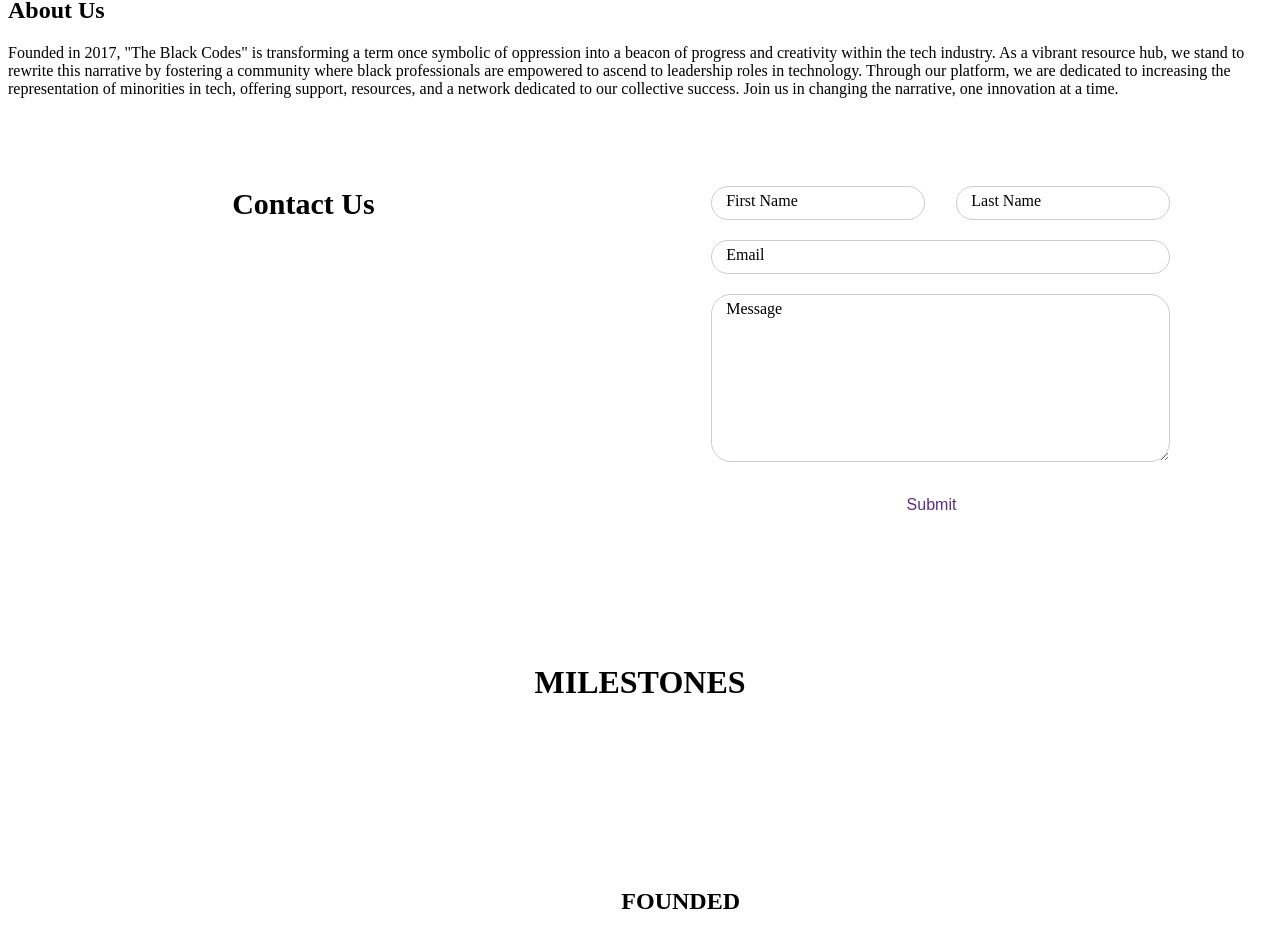
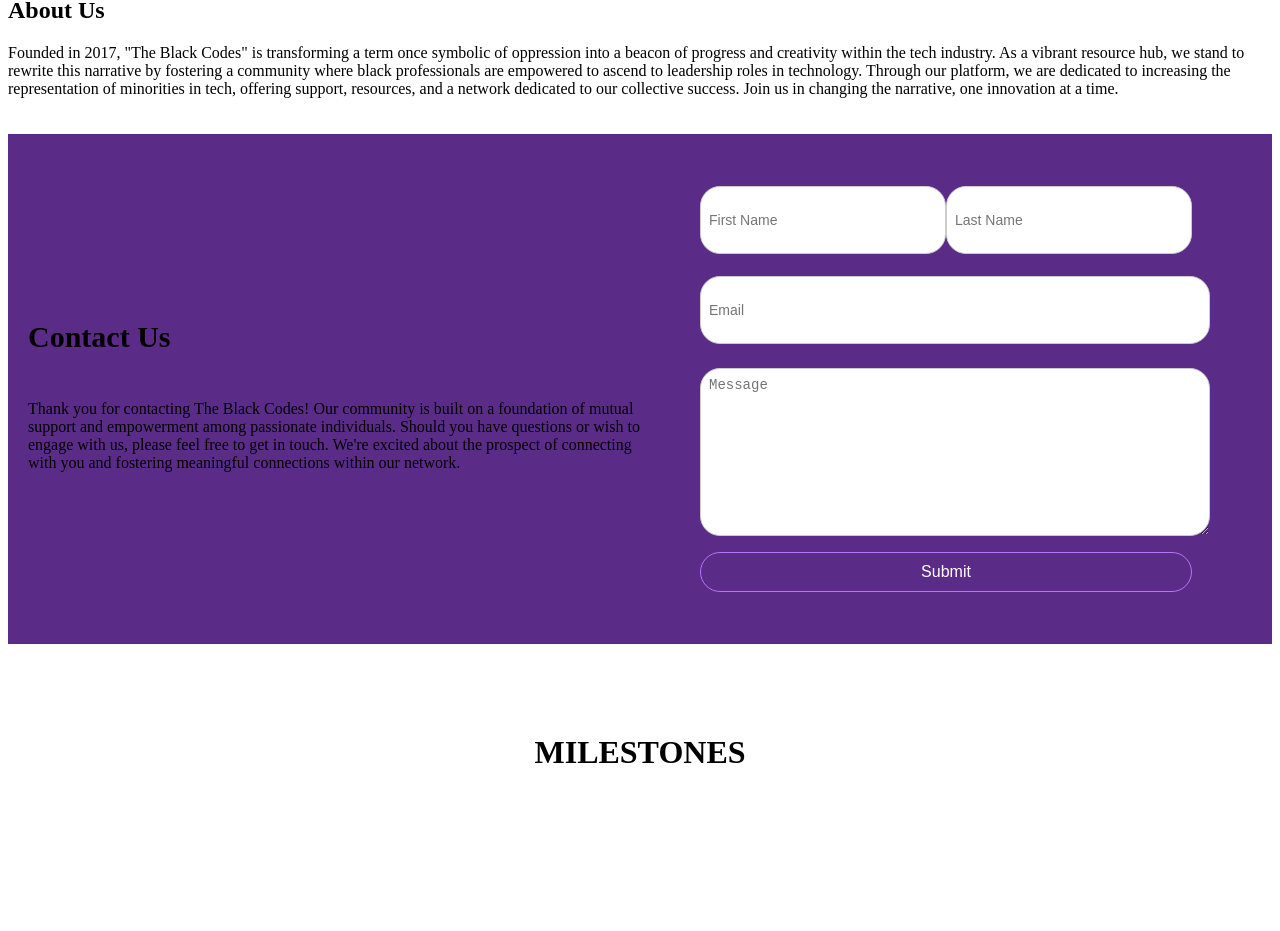
Before and after one commit to The-Black-Codes/the-black-codes-web-app, a React app: page / in a window 1280 px wide. Shown: the part 2111-3042 px from the top of the page. Built offline with nearby package versions, Linux system fonts and the light colour scheme.

Commit message:
Adds mobile responsiveness and some minor CSS changes.

```diff
--- a/src/app/components/ContactUs/ContactUs.css
+++ b/src/app/components/ContactUs/ContactUs.css
@@ -4,13 +4,26 @@
   display: flex;
   padding: 20px;
   margin: 20px auto;
-    max-width: 100%;
   min-height: 50vh;
+  justify-content: space-between;
+  background-color: #5b2c87;
 }
 
 .contact-form-column {
   width: 48%;
   margin: auto;
+}
+
+@media (max-width: 1279px) {
+  .contact-form-container {
+    flex-direction: column;
+    max-width: 1020px;
+    padding-bottom: 100px;
+  }
+  .contact-form-column {
+    width: 100%;
+    margin: 50px;
+  }
 }
 
 .contact-form-text {
@@ -20,20 +33,34 @@
 }
 
 .contact-form form {
-    width: 90%;
+  /* width: 90%; */
   max-width: 600px;
 }
 
 .left-column {
   display: flex;
   justify-content: center;
-    align-items: center;
   flex-direction: column;
+  max-width: 50%;
 }
 
 .right-column {
-    margin-bottom: 30px;
-    padding-left: 10%;
+  display: flex;
+  align-items: center;
+  width: 50%;
+}
+
+@media (max-width: 1279px) {
+  .left-column {
+    margin-bottom: 50px;
+    width: 100%;
+    max-width: 100%;
+  }
+
+  .right-column {
+    width: 100%;
+    justify-content: center;
+  }
 }
 
 .left-column .header {
@@ -43,8 +70,8 @@
 }
 
 .input-box {
-    margin-bottom: 10px;
-    position: relative;
+  /* margin-bottom: 10px;
+  position: relative; */
 }
 
 .contact-form label {
@@ -56,21 +83,37 @@
   color: #000;
 }
 
-.contact-form input[type="text"],
-.contact-form input[type="email"],
+.contact-form input[type='text'],
+.contact-form input[type='email'],
 .contact-form textarea {
   padding: 8px;
-    margin-bottom: 10px;
-    margin-left: 10px;
   border: 1px solid #ccc;
   border-radius: 20px;
   font-size: 14px;
-    width: 80%;
 }
 
 .input-box:focus-within .details {
   opacity: 0;
-    transform: translateY(-20px); /* Moves label out of sight when textarea is focused */
+  transform: translateY(
+    -20px
+  ); /* Moves label out of sight when textarea is focused */
+}
+
+.contact-form {
+  max-height: 350px;
+  display: flex;
+  justify-content: center;
+  flex-direction: column;
+  align-items: center;
+  width: 100%;
+  max-width: 750px;
+  padding: 60px;
+}
+
+@media (max-width: 750px) {
+  .contact-form {
+    padding: 60px 0;
+  }
 }
 
 .contact-form textarea {
@@ -79,27 +122,51 @@
 }
 
 .contact-form button {
-    background-color: white;
-    color: #5b2c87;
+  /* background-color: white;
+  color: #5b2c87; */
+  background-color: #5b2c87;
+  color: #fff;
+  border: 1px solid #b972fc;
   padding: 10px 20px;
-    margin-left: 10px;
-    width: 80%;
-    border: none;
+  width: 100%;
   border-radius: 20px;
   cursor: pointer;
   font-size: 16px;
 }
 
 .contact-form button:hover {
-    background-color: #5b2c87;
+  /* background-color: #5b2c87; */
+  background-color: #b972fc;
   color: white;
+  border: 1px solid #5b2c87;
 }
 
 .row {
   display: flex;
-    align-items: center;
+  justify-content: space-between;
+  width: 100%;
 }
 
-.row .input-box {
-    flex-basis: 44.5%;
+.input-box {
+  width: 100%;
+  margin: 12px 0px;
 }
+
+.name-input {
+  margin-bottom: 10px;
+  width: 49%;
+  height: 50px;
+}
+
+.email-input {
+  width: 100%;
+  height: 50px;
+}
+
+.message-textarea {
+  width: 100%;
+}
+
+.name-container {
+  width: 100%;
+}
--- a/src/app/components/ContactUs/ContactUs.tsx
+++ b/src/app/components/ContactUs/ContactUs.tsx
@@ -9,21 +9,23 @@ interface FormData {
   message: string;
 }
 
-const ContactForm: React.FC = ()=> {
+const ContactForm: React.FC = () => {
   const form = useRef<HTMLFormElement>(null);
 
   const [formData, setFormData] = useState<FormData>({
     firstName: '',
     lastName: '',
     user_email: '',
-        message: ''
+    message: '',
   });
 
-    const handleChange = (event: ChangeEvent<HTMLInputElement | HTMLTextAreaElement>) => {
+  const handleChange = (
+    event: ChangeEvent<HTMLInputElement | HTMLTextAreaElement>
+  ) => {
     const { name, value } = event.target;
-        setFormData(prevState => ({
+    setFormData((prevState) => ({
       ...prevState,
-            [name]: value
+      [name]: value,
     }));
   };
 
@@ -32,55 +34,78 @@ const ContactForm: React.FC = ()=> {
     console.log('Form Data Submitted:', formData);
     // Add logic to handle form submission like sending data to an API
     if (form.current) {
-            emailjs.sendForm(
+      emailjs
+        .sendForm(
           'service_vlh0aho', //service_id
           'template_zopzi5d', //template_id
           form.current,
-            {publicKey: 'zcVIyTK52C2MPH_Gn',}
-            ).then(
+          { publicKey: 'zcVIyTK52C2MPH_Gn' }
+        )
+        .then(
           () => {
             console.log('SUCCESS!');
           },
           (error) => {
             console.log('FAILED...', error.text);
-            },
-            ).catch((error: any) => {
+          }
+        )
+        .catch((error: any) => {
           console.error('An error occurred:', error.message || 'Unknown error');
         });
     }
   };
 
   return (
-            <div className="contact-form-container">
-                <div className="contact-form-column left-column">
-                    <p className='header primary-font'>Contact Us</p>
-                    <p className="contact-form-text">
-                    Thank you for contacting The Black Codes! Our community is built on
-                     a foundation of mutual support and empowerment among passionate individuals.
-                     Should you have questions or wish to engage with us, please feel free to get
-                     in touch. We're excited about the prospect of connecting with you and fostering
-                     meaningful connections within our network.
+    <div id="contact-us" className="contact-form-container">
+      <div className="left-column">
+        <p className="header text-white primary-header-font">Contact Us</p>
+        <p className="primary-font">
+          Thank you for contacting The Black Codes! Our community is built on a
+          foundation of mutual support and empowerment among passionate
+          individuals. Should you have questions or wish to engage with us,
+          please feel free to get in touch. We're excited about the prospect of
+          connecting with you and fostering meaningful connections within our
+          network.
         </p>
       </div>
-                <div className="contact-form-column right-column">
+      <div className="right-column">
         <form ref={form} className="contact-form" onSubmit={handleSubmit}>
-                        <div className='row'>
-                            <div className='input-box'>
-                                <label className='details'>First Name</label>
-                                <input type="text" name="firstName" value={formData.firstName} onChange={handleChange} />
+          <div className="row">
+            <input
+              type="text"
+              name="firstName"
+              value={formData.firstName}
+              onChange={handleChange}
+              placeholder="First Name"
+              className="name-input"
+            />
+            <input
+              type="text"
+              name="lastName"
+              value={formData.lastName}
+              onChange={handleChange}
+              placeholder="Last Name"
+              className="name-input"
+            />
           </div>
-                            <div className='input-box'>
-                                <label className='details'>Last Name</label>
-                                <input type="text" name="lastName" value={formData.lastName} onChange={handleChange} />
+          <div className="input-box">
+            <input
+              type="email"
+              name="user_email"
+              value={formData.user_email}
+              onChange={handleChange}
+              placeholder="Email"
+              className="email-input"
+            />
           </div>
-                        </div>
-                        <div className='input-box'>
-                            <label className='details'>Email </label>
-                            <input type="email" name="user_email" value={formData.user_email} onChange={handleChange} />
-                        </div>
-                        <div className='input-box'>
-                            <label className='details'> Message </label>
-                            <textarea name="message" value={formData.message} onChange={handleChange} />
+          <div className="input-box">
+            <textarea
+              name="message"
+              value={formData.message}
+              onChange={handleChange}
+              placeholder="Message"
+              className="message-textarea"
+            />
           </div>
           <button type="submit">Submit</button>
         </form>
--- a/src/app/components/Navbar/Views/MobileView.css
+++ b/src/app/components/Navbar/Views/MobileView.css
@@ -16,6 +16,9 @@
 #menu-button {
   margin-right: 15px;
   margin-top: 35px;
+  background-color: #e2c1ff;
+  height: 45px;
+  border-radius: 14px;
 }
 
 .MuiPaper-root {
--- a/src/styles.css
+++ b/src/styles.css
@@ -21,6 +21,7 @@
 }
 
 .primary-font {
+  font-size: 24px;
+  line-height: 1.5;
   color: #fff;
-  font-size: large;
 }
```
Lines whose indentation alone changed are shown as unchanged.
